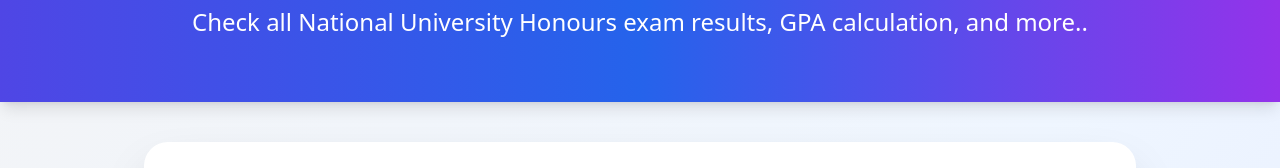
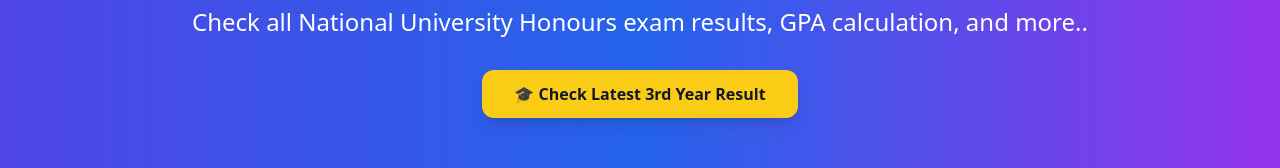
Before and after one commit to im-mohid/nu-result-home, a plain HTML site: page docs/index.html in a window 1280 px wide. Shown: the part 223-391 px from the top of the page. Drawn offline with nearby package versions, Linux system fonts and the light colour scheme.

Commit message:
Update index.html

```diff
--- a/docs/index.html
+++ b/docs/index.html
@@ -120,6 +120,13 @@ nav a:hover,
   <p class="mt-4 text-lg sm:text-xl md:text-2xl animate__animated animate__fadeInUp">
  Check all National University Honours exam results, GPA calculation, and more..
   </p>
+  <!-- Latest 3rd Year Result Button -->
+  <div class="mt-8 animate__animated animate__fadeInUp animate__delay-1s">
+    <a href="https://threerd-year-843k.onrender.com/"
+       class="bg-yellow-400 text-gray-900 font-bold py-3 px-8 rounded-xl shadow-lg hover:scale-110 hover:shadow-2xl transition duration-300 inline-block">
+       🎓 Check Latest 3rd Year Result
+    </a>
+  </div>
 </section>
 
 
```
